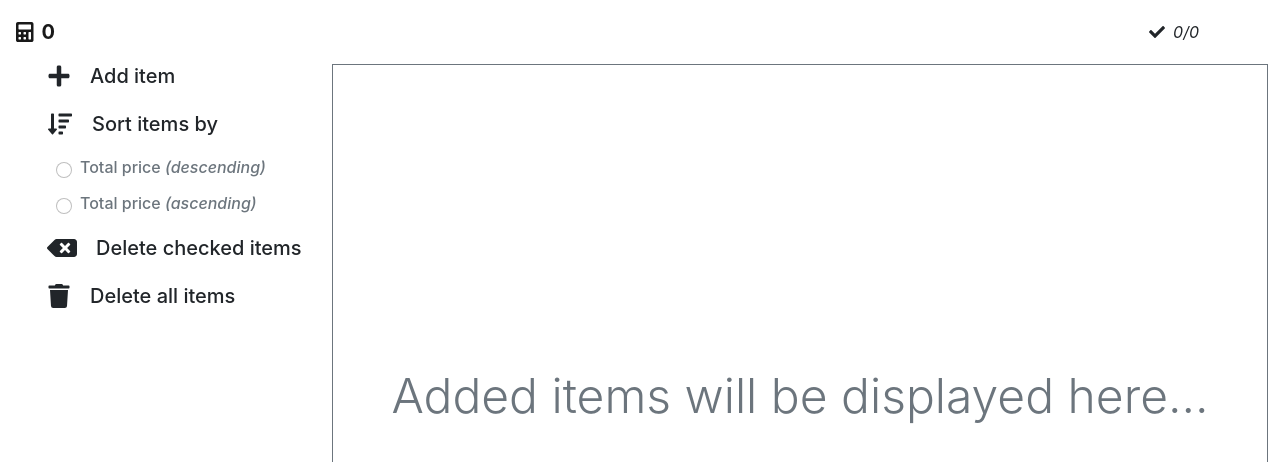
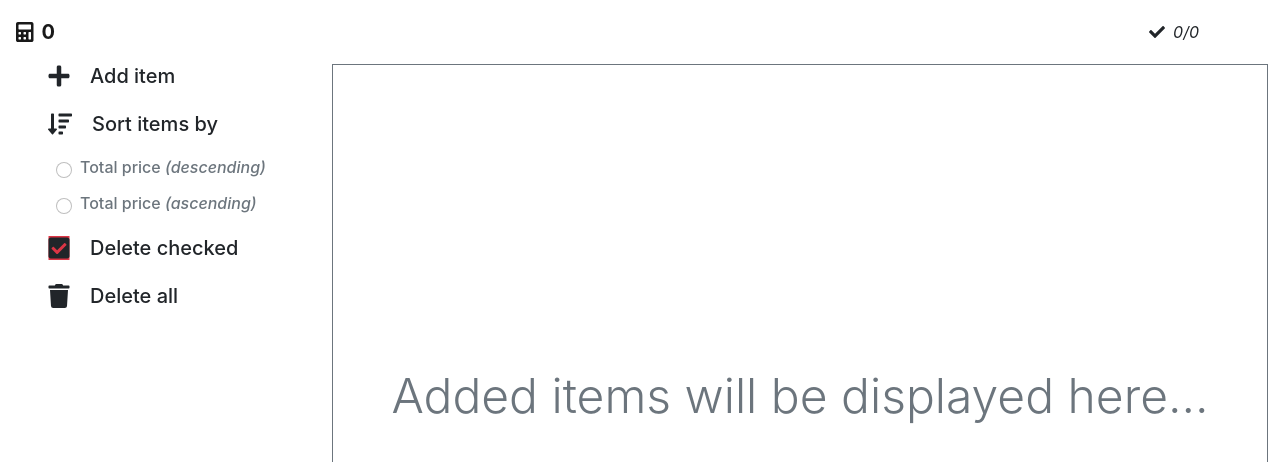
Before and after one commit to SelloFotoyi/shopping-list, a React (Create React App) app: page / in a window 1280 px wide. Shown: the top 462 px of the page. Built offline with nearby package versions, Linux system fonts and the light colour scheme.

Commit message:
solved: overlapping components

```diff
--- a/src/components/AppNav.js
+++ b/src/components/AppNav.js
@@ -35,7 +35,7 @@ const AppNav = () => {
       </div>
       <Navbar.Toggle aria-controls='basic-navbar-nav' />
       <Navbar.Collapse id='basic-navbar-nav'>
-        <Nav className='ml-auto d-lg-none py-2 app-nav-mobile'>
+        <Nav className='ml-auto d-lg-none py-2 mt-2 app-nav-mobile'>
           <Nav.Item
             as={Button}
             variant='outline-secondary'
--- a/src/components/Aside.js
+++ b/src/components/Aside.js
@@ -4,8 +4,9 @@ import {ModalContext} from '../context/ModalContextProvider';
 import {ItemContext} from '../context/ItemContextProvider';
 import {FontAwesomeIcon} from '@fortawesome/react-fontawesome';
 import {
-  faArrowDown,
-  faBackspace,
+  // faArrowDown,
+  // faBackspace,
+  faCheckSquare,
   faPlus,
   faSortAmountDown,
   faTrash,
@@ -23,7 +24,7 @@ const Aside = () => {
   };
 
   return (
-    <Container fluid className='pt-5 position-fixed'>
+    <Container fluid className='mt-5 position-fixed aside'>
       <div
         className='d-flex align-items-center my-2 p-2 rounded-pill aside-row'
         onClick={openAddModal}
@@ -96,15 +97,18 @@ const Aside = () => {
         onClick={() => handleDelete('checked')}
         className='d-flex align-items-center my-2 p-2 rounded-pill w-51 aside-row'
       >
-        <FontAwesomeIcon icon={faBackspace} className='me-4 ms-2 aside-icon' />
-        <span className='h5 mb-0'>Delete checked items</span>
+        <FontAwesomeIcon
+          icon={faCheckSquare}
+          className='me-4 ms-2 aside-icon bg-danger'
+        />
+        <span className='h5 mb-0'>Delete checked </span>
       </div>
       <div
         onClick={() => handleDelete('all')}
         className='d-flex align-items-center my-2 p-2 rounded-pill w-51 aside-row'
       >
         <FontAwesomeIcon icon={faTrash} className='me-4 ms-2 aside-icon' />
-        <span className='h5 mb-0'>Delete all items</span>
+        <span className='h5 mb-0'>Delete all</span>
       </div>
     </Container>
   );
--- a/src/components/Grid.js
+++ b/src/components/Grid.js
@@ -15,7 +15,7 @@ const Grid = () => {
     </Container>
   );
   return items.length !== 0 ? (
-    <Container fluid className='grid my-3 h-100 border border-secondary'>
+    <Container fluid className='grid my-3 h-100'>
       {items.map((item) => (
         <Item key={item.id} item={item} />
       ))}
--- a/src/components/Item.js
+++ b/src/components/Item.js
@@ -19,7 +19,7 @@ const Item = ({item}) => {
         Total price: <span style={{fontWeight: 'bold'}}>{item.totalPrice}</span>
       </Card.Header>
       <Card.Body className='d-flex justify-content-between'>
-        <input type='checkbox' id={item.id} className='btn-check mb-0' />
+        <input type='checkbox' id={item.id} className='btn-check pt-2' />
         <label
           onClick={() => {
             toggleCheck(item.id);
--- a/src/index.css
+++ b/src/index.css
@@ -31,6 +31,9 @@ code {
   width: 100%;
   height: 91vh;
 }
+.aside{
+  width:25%;
+}
 .aside-icon{
   transform: scale(1.5);
 }
@@ -38,13 +41,11 @@ code {
   background-color: rgba(0,0,0,0.4);
   color: rgba(255,255,255,0.4);
   cursor: pointer;
-  width:22%;
-
 }
 .grid{
   display: grid;
   gap: 1rem;
-  grid-template-columns: repeat(auto-fit, minmax(20rem, 1fr));
+  grid-template-columns: repeat(auto-fit, minmax(15rem, 1fr));
   grid-auto-rows: 12rem;
   overflow-y: auto;
 }
```
